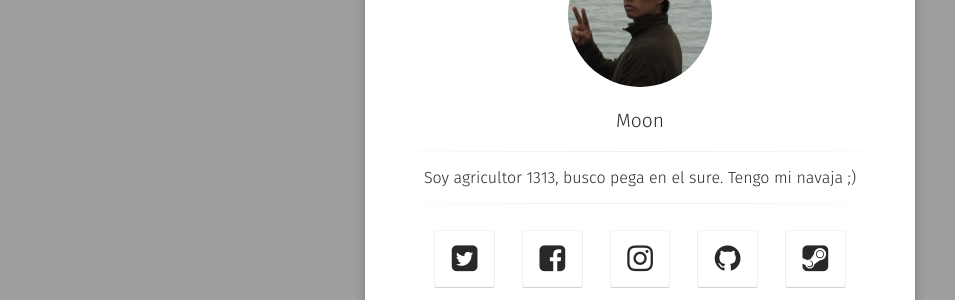
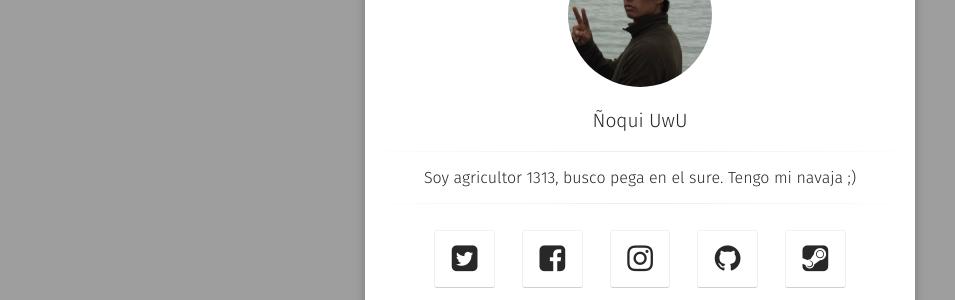
Before and after one commit to jose8280/jose8280.github.io, a Jekyll site: the page built from index.html, in a window 1280 px wide. Shown: the part 289-589 px from the top of the page, without its empty margins (0-955 px from the left). Built offline with Jekyll 4.4.1, drawn with Linux system fonts in a browser that asks for light colours; some web fonts are replaced.

Commit message:
Add files via upload

```diff
--- a/_config.yml
+++ b/_config.yml
@@ -1,5 +1,5 @@
 # Site
-title:              Moon
+title:              Ñoqui UwU
 bio:                Soy agricultor 1313, busco pega en el sure. Tengo mi navaja ;)
 description:        "Moon is a minimal, one column jekyll theme for your blog."
 reading_time:       true
```
